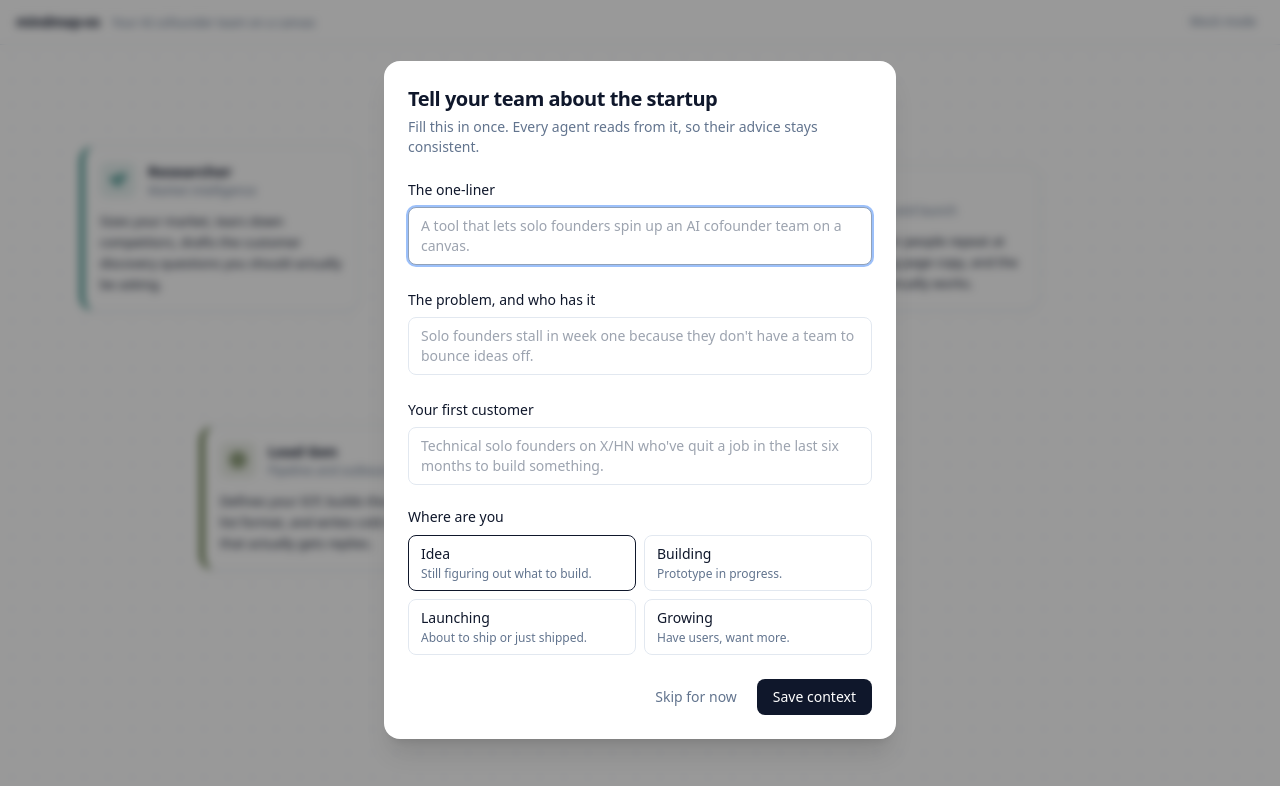
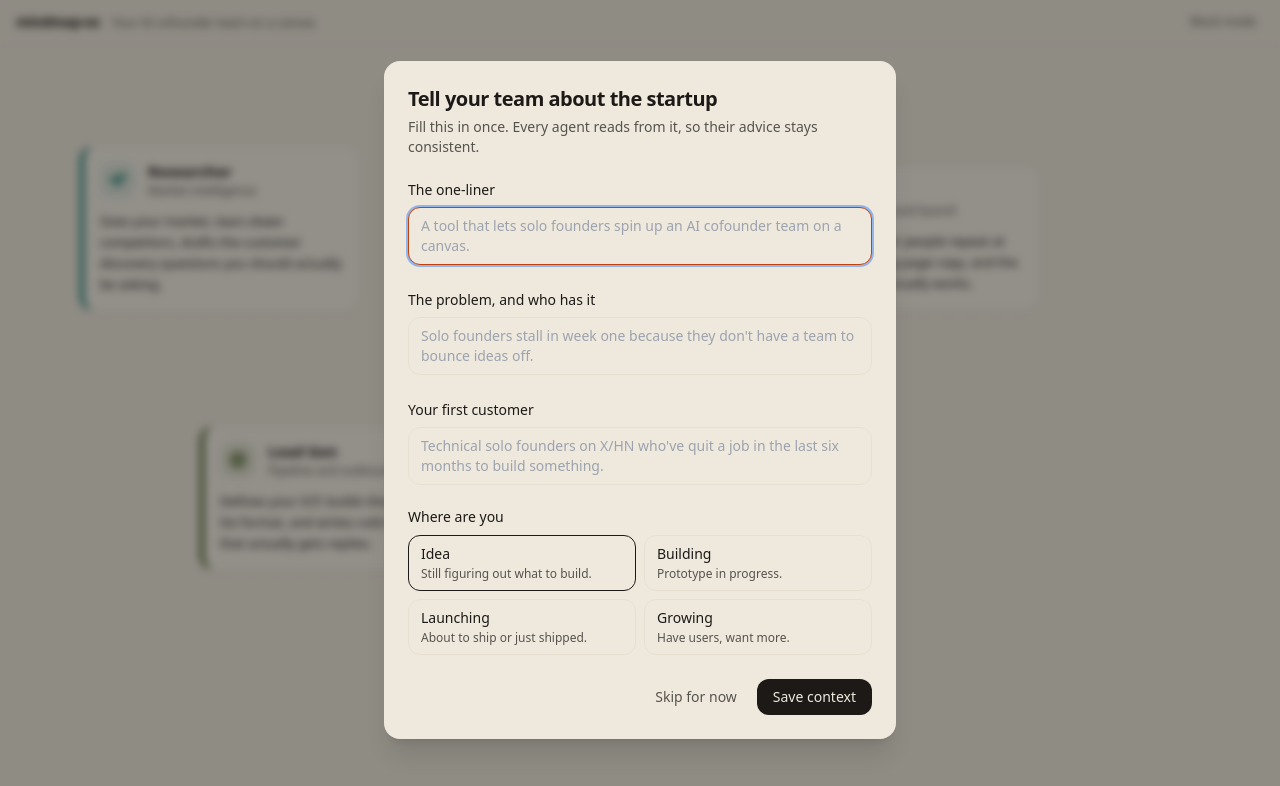
Before and after one commit to Shashwat711/mindmap-os, a Next.js app in the folder frontend/: page / in a window 1280 px wide. Shown: the top 786 px of the page. Built offline with nearby package versions, Linux system fonts and the light colour scheme.

Commit message:
apply cream and ink palette from design.md across the app

```diff
--- a/frontend/app/globals.css
+++ b/frontend/app/globals.css
@@ -10,71 +10,89 @@
 
 @layer base {
   :root {
-    --background: oklch(1 0 0);
-    --foreground: oklch(0.208 0.042 265.755);
-    --card: oklch(1 0 0);
-    --card-foreground: oklch(0.208 0.042 265.755);
-    --popover: oklch(1 0 0);
-    --popover-foreground: oklch(0.208 0.042 265.755);
-    --primary: oklch(0.208 0.042 265.755);
-    --primary-foreground: oklch(0.984 0.003 247.858);
-    --secondary: oklch(0.968 0.007 247.896);
-    --secondary-foreground: oklch(0.208 0.042 265.755);
-    --muted: oklch(0.968 0.007 247.896);
-    --muted-foreground: oklch(0.554 0.046 257.417);
-    --accent: oklch(0.968 0.007 247.896);
-    --accent-foreground: oklch(0.208 0.042 265.755);
-    --destructive: oklch(0.577 0.245 27.325);
-    --border: oklch(0.929 0.013 255.508);
-    --input: oklch(0.929 0.013 255.508);
-    --ring: oklch(0.704 0.04 256.788);
-    --chart-1: oklch(0.646 0.222 41.116);
-    --chart-2: oklch(0.6 0.118 184.704);
-    --chart-3: oklch(0.398 0.07 227.392);
-    --chart-4: oklch(0.828 0.189 84.429);
-    --chart-5: oklch(0.769 0.188 70.08);
-    --radius: 0.5rem;
-    --sidebar: oklch(0.984 0.003 247.858);
-    --sidebar-foreground: oklch(0.208 0.042 265.755);
-    --sidebar-primary: oklch(0.208 0.042 265.755);
-    --sidebar-primary-foreground: oklch(0.984 0.003 247.858);
-    --sidebar-accent: oklch(0.968 0.007 247.896);
-    --sidebar-accent-foreground: oklch(0.208 0.042 265.755);
-    --sidebar-border: oklch(0.929 0.013 255.508);
-    --sidebar-ring: oklch(0.704 0.04 256.788);
+    /* DESIGN.md tokens */
+    --paper: #efe9dd;
+    --paper-soft: #f5f0e6;
+    --ink: #1c1917;
+    --ink-soft: #57534e;
+    --ink-mute: #a8a29e;
+    --rule: #e7e0d0;
+    --accent-orange: #c2410c;
+
+    /* shadcn semantic tokens mapped to the palette above */
+    --background: #efe9dd;
+    --foreground: #1c1917;
+    --card: #f5f0e6;
+    --card-foreground: #1c1917;
+    --popover: #f5f0e6;
+    --popover-foreground: #1c1917;
+    --primary: #1c1917;
+    --primary-foreground: #efe9dd;
+    --secondary: #e7e0d0;
+    --secondary-foreground: #1c1917;
+    --muted: #e7e0d0;
+    --muted-foreground: #57534e;
+    --accent: #e7e0d0;
+    --accent-foreground: #1c1917;
+    --destructive: #b91c1c;
+    --border: #e7e0d0;
+    --input: #e7e0d0;
+    --ring: #c2410c;
+
+    /* agent colors — mirror the values in lib/agents.ts for use in DESIGN-consistent chart/legend contexts */
+    --chart-1: #0f766e;
+    --chart-2: #c2410c;
+    --chart-3: #be185d;
+    --chart-4: #365314;
+    --chart-5: #6b21a8;
+
+    --radius: 0.75rem;
+
+    --sidebar: #f5f0e6;
+    --sidebar-foreground: #1c1917;
+    --sidebar-primary: #1c1917;
+    --sidebar-primary-foreground: #efe9dd;
+    --sidebar-accent: #e7e0d0;
+    --sidebar-accent-foreground: #1c1917;
+    --sidebar-border: #e7e0d0;
+    --sidebar-ring: #c2410c;
   }
   .dark {
-    --background: oklch(0.129 0.042 264.695);
-    --foreground: oklch(0.984 0.003 247.858);
-    --card: oklch(0.208 0.042 265.755);
-    --card-foreground: oklch(0.984 0.003 247.858);
-    --popover: oklch(0.208 0.042 265.755);
-    --popover-foreground: oklch(0.984 0.003 247.858);
-    --primary: oklch(0.929 0.013 255.508);
-    --primary-foreground: oklch(0.208 0.042 265.755);
-    --secondary: oklch(0.279 0.041 260.031);
-    --secondary-foreground: oklch(0.984 0.003 247.858);
-    --muted: oklch(0.279 0.041 260.031);
-    --muted-foreground: oklch(0.704 0.04 256.788);
-    --accent: oklch(0.279 0.041 260.031);
-    --accent-foreground: oklch(0.984 0.003 247.858);
-    --destructive: oklch(0.704 0.191 22.216);
-    --border: oklch(1 0 0 / 10%);
-    --input: oklch(1 0 0 / 15%);
-    --ring: oklch(0.554 0.046 257.417);
-    --chart-1: oklch(0.488 0.243 264.376);
-    --chart-2: oklch(0.696 0.17 162.48);
-    --chart-3: oklch(0.769 0.188 70.08);
-    --chart-4: oklch(0.627 0.265 303.9);
-    --chart-5: oklch(0.645 0.246 16.439);
-    --sidebar: oklch(0.208 0.042 265.755);
-    --sidebar-foreground: oklch(0.984 0.003 247.858);
-    --sidebar-primary: oklch(0.488 0.243 264.376);
-    --sidebar-primary-foreground: oklch(0.984 0.003 247.858);
-    --sidebar-accent: oklch(0.279 0.041 260.031);
-    --sidebar-accent-foreground: oklch(0.984 0.003 247.858);
-    --sidebar-border: oklch(1 0 0 / 10%);
-    --sidebar-ring: oklch(0.554 0.046 257.417);
+    --paper: #1c1917;
+    --paper-soft: #292524;
+    --ink: #efe9dd;
+    --ink-soft: #a8a29e;
+    --ink-mute: #57534e;
+    --rule: #292524;
+    --accent-orange: #f97316;
+
+    --background: #1c1917;
+    --foreground: #efe9dd;
+    --card: #292524;
+    --card-foreground: #efe9dd;
+    --popover: #292524;
+    --popover-foreground: #efe9dd;
+    --primary: #efe9dd;
+    --primary-foreground: #1c1917;
+    --secondary: #292524;
+    --secondary-foreground: #efe9dd;
+    --muted: #292524;
+    --muted-foreground: #a8a29e;
+    --accent: #292524;
+    --accent-foreground: #efe9dd;
+    --destructive: #f87171;
+    --border: #292524;
+    --input: #292524;
+    --ring: #f97316;
+
+    --sidebar: #292524;
+    --sidebar-foreground: #efe9dd;
+    --sidebar-primary: #efe9dd;
+    --sidebar-primary-foreground: #1c1917;
+    --sidebar-accent: #292524;
+    --sidebar-accent-foreground: #efe9dd;
+    --sidebar-border: #292524;
+    --sidebar-ring: #f97316;
   }
   * {
     @apply border-border;
```
